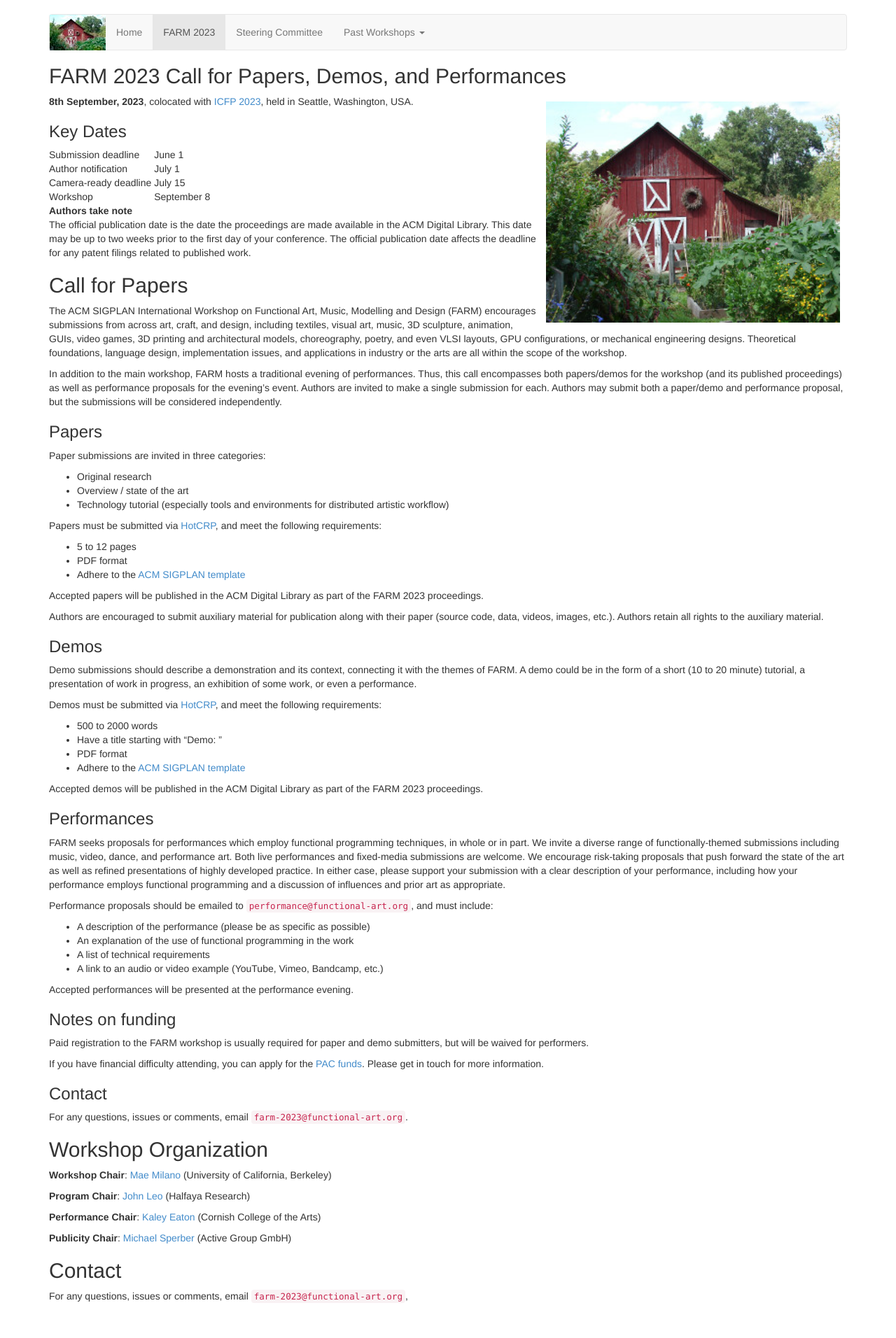
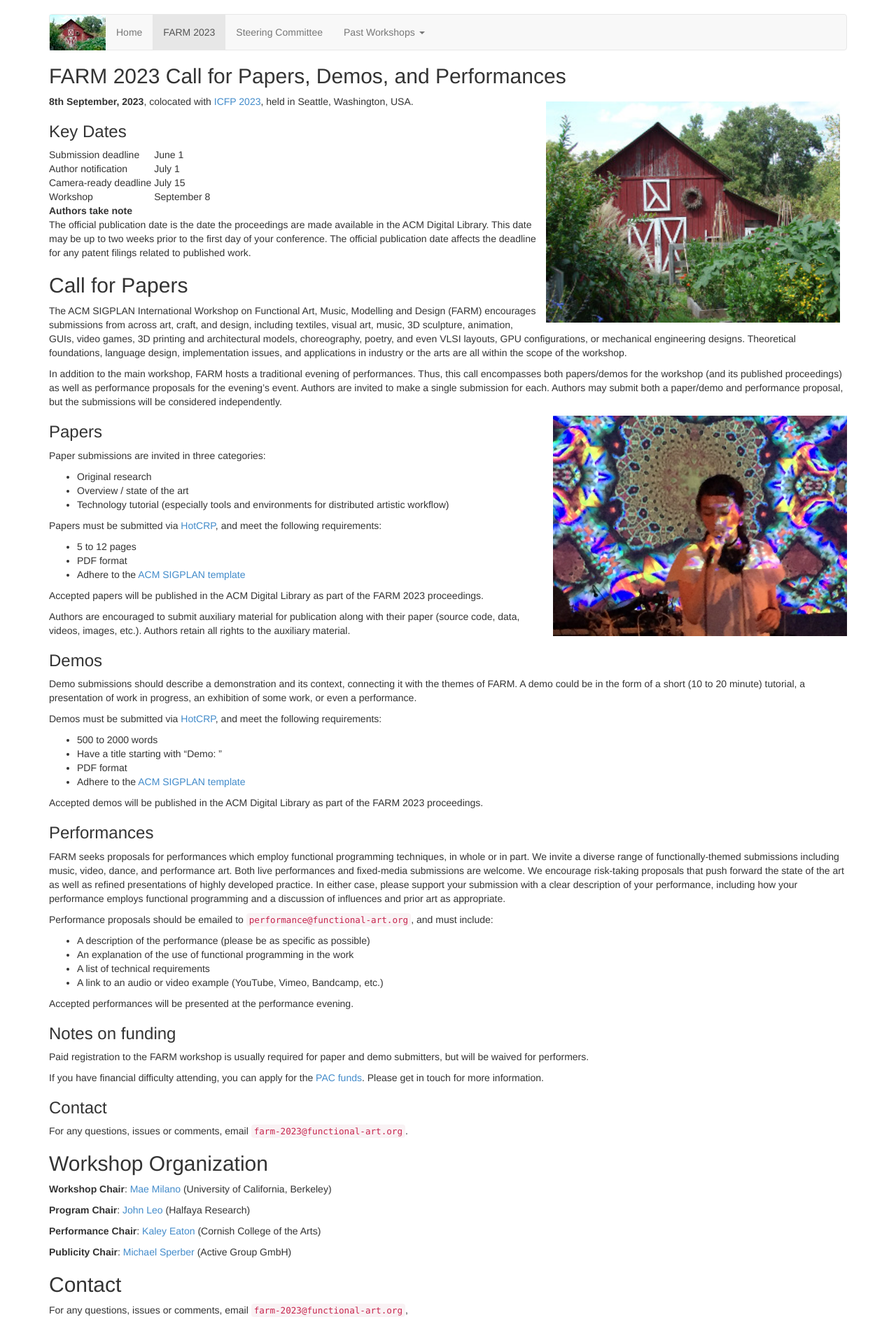
Before and after one commit to functional-art/functional-art.github.com, a Jekyll site: the page built from 2023/cfp.md, in a window 1280 px wide. Shown: the whole page at 70% size. Built offline with Jekyll 4.4.1, drawn with Linux system fonts in a browser that asks for light colours; nearby versions of some CDN libraries.

Commit message:
small fixes

```diff
--- a/2023/cfp.md
+++ b/2023/cfp.md
@@ -19,7 +19,7 @@ active: farm2023
 | Workshop                         || September 8 |
 
 
-**Authors take note**<br>
+**Authors take note**<br />
 The official publication date is the date the proceedings are made
 available in the ACM Digital Library. This date may be up to two weeks
 prior to the first day of your conference. The official publication date
@@ -43,6 +43,8 @@ proposals for the evening's event. Authors are invited to make a
 single submission for each. Authors may submit both a paper/demo and
 performance proposal, but the submissions will be considered
 independently.
+
+<span style="float: right; padding: 0 0 1em 2em"><img style="width: 30em" src="yulippe.jpg" /><br />
 
 ### Papers
 
```
Also changed, not shown: 2023/index.md (+3 -1 lines).
